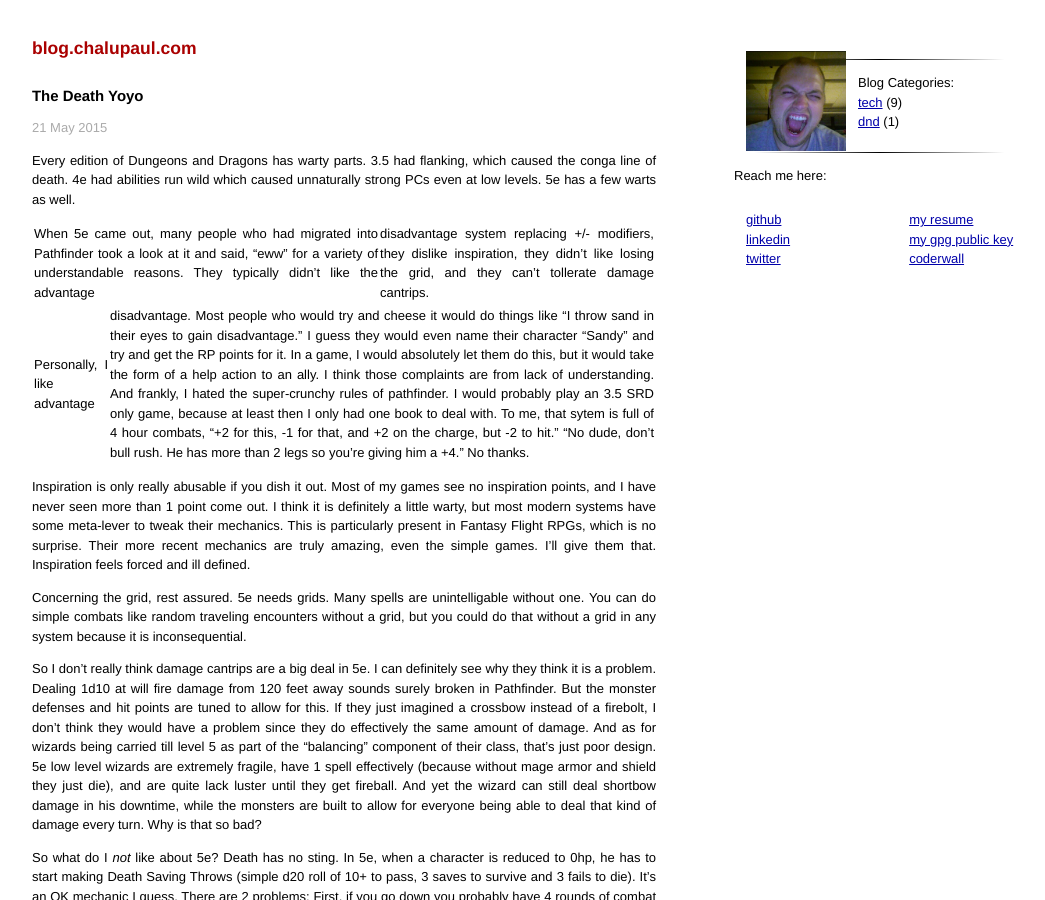
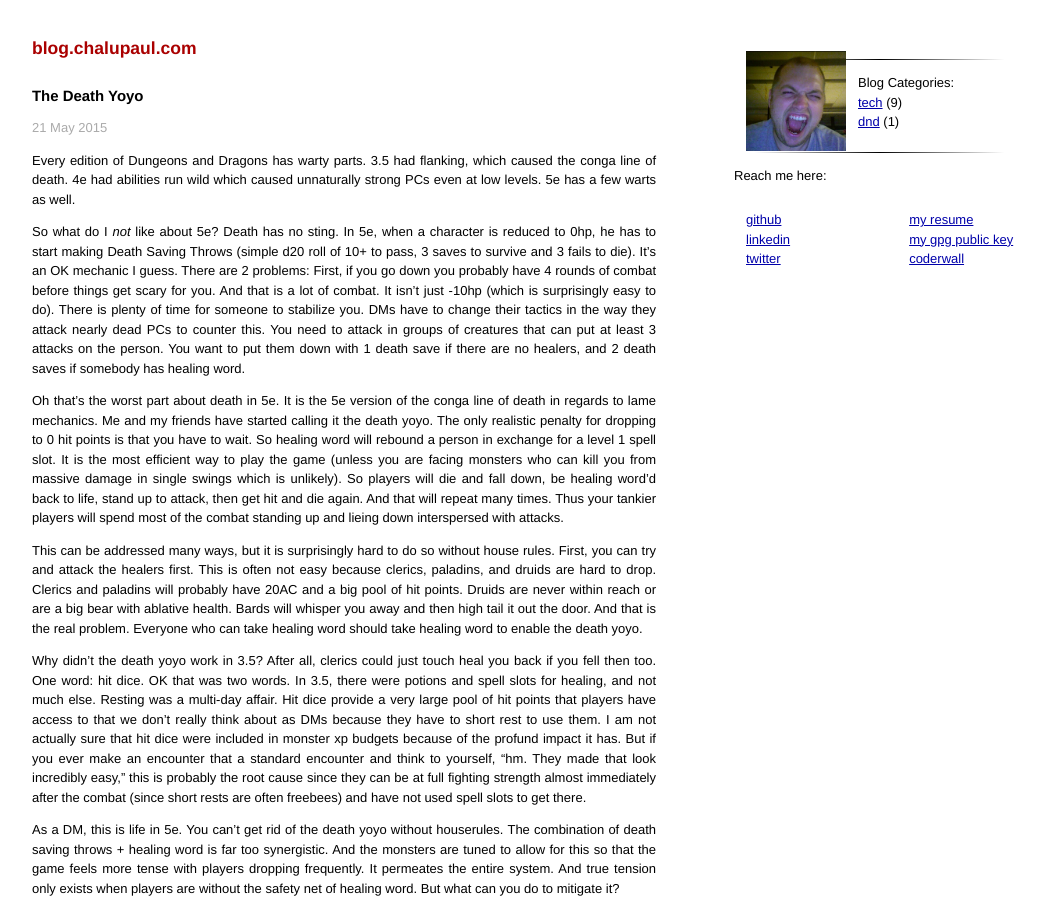
Before and after one commit to chalupaul/chalupaul.github.io, a Jekyll site: the page built from _posts/2015-05-21-The-Death-Yoyo.markdown, in a window 1280 px wide and 900 px high. Shown: the whole window, without its empty margins (88-1133 px from the left). Built offline with Jekyll 4.4.1, drawn with Linux system fonts in a browser that asks for light colours; comment, search, counter and statistics services are not loaded.

Commit message:
syntax error caused weird spacing on github

```diff
--- a/_posts/2015-05-21-The-Death-Yoyo.markdown
+++ b/_posts/2015-05-21-The-Death-Yoyo.markdown
@@ -8,16 +8,6 @@ tags: [5e, rpg, game design]
 ---
 
 Every edition of Dungeons and Dragons has warty parts. 3.5 had flanking, which caused the conga line of death. 4e had abilities run wild which caused unnaturally strong PCs even at low levels. 5e has a few warts as well.
-
-When 5e came out, many people who had migrated into Pathfinder took a look at it and said, "eww" for a variety of understandable reasons. They typically didn't like the advantage|disadvantage system replacing +/- modifiers, they dislike inspiration, they didn't like losing the grid, and they can't tollerate damage cantrips.
-
-Personally, I like advantage|disadvantage. Most people who would try and cheese it would do things like "I throw sand in their eyes to gain disadvantage." I guess they would even name their character "Sandy" and try and get the RP points for it. In a game, I would absolutely let them do this, but it would take the form of a help action to an ally. I think those complaints are from lack of understanding. And frankly, I hated the super-crunchy rules of pathfinder. I would probably play an 3.5 SRD only game, because at least then I only had one book to deal with. To me, that sytem is full of 4 hour combats, "+2 for this, -1 for that, and +2 on the charge, but -2 to hit." "No dude, don't bull rush. He has more than 2 legs so you're giving him a +4." No thanks.
-
-Inspiration is only really abusable if you dish it out. Most of my games see no inspiration points, and I have never seen more than 1 point come out. I think it is definitely a little warty, but most modern systems have some meta-lever to tweak their mechanics. This is particularly present in Fantasy Flight RPGs, which is no surprise. Their more recent mechanics are truly amazing, even the simple games. I'll give them that. Inspiration feels forced and ill defined.
-
-Concerning the grid, rest assured. 5e needs grids. Many spells are unintelligable without one. You can do simple combats like random traveling encounters without a grid, but you could do that without a grid in any system because it is inconsequential.
-
-So I don't really think damage cantrips are a big deal in 5e. I can definitely see why they think it is a problem. Dealing 1d10 at will fire damage from 120 feet away sounds surely broken in Pathfinder. But the monster defenses and hit points are tuned to allow for this. If they just imagined a crossbow instead of a firebolt, I don't think they would have a problem since they do effectively the same amount of damage. And as for wizards being carried till level 5 as part of the "balancing" component of their class, that's just poor design. 5e low level wizards are extremely fragile, have 1 spell effectively (because without mage armor and shield they just die), and are quite lack luster until they get fireball. And yet the wizard can still deal shortbow damage in his downtime, while the monsters are built to allow for everyone being able to deal that kind of damage every turn. Why is that so bad?
 
 So what do I *not* like about 5e? Death has no sting. In 5e, when a character is reduced to 0hp, he has to start making Death Saving Throws (simple d20 roll of 10+ to pass, 3 saves to survive and 3 fails to die). It's an OK mechanic I guess. There are 2 problems: First, if you go down you probably have 4 rounds of combat before things get scary for you. And that is a lot of combat. It isn't just -10hp (which is surprisingly easy to do). There is plenty of time for someone to stabilize you. DMs have to change their tactics in the way they attack nearly dead PCs to counter this. You need to attack in groups of creatures that can put at least 3 attacks on the person. You want to put them down with 1 death save if there are no healers, and 2 death saves if somebody has healing word.
 
```
